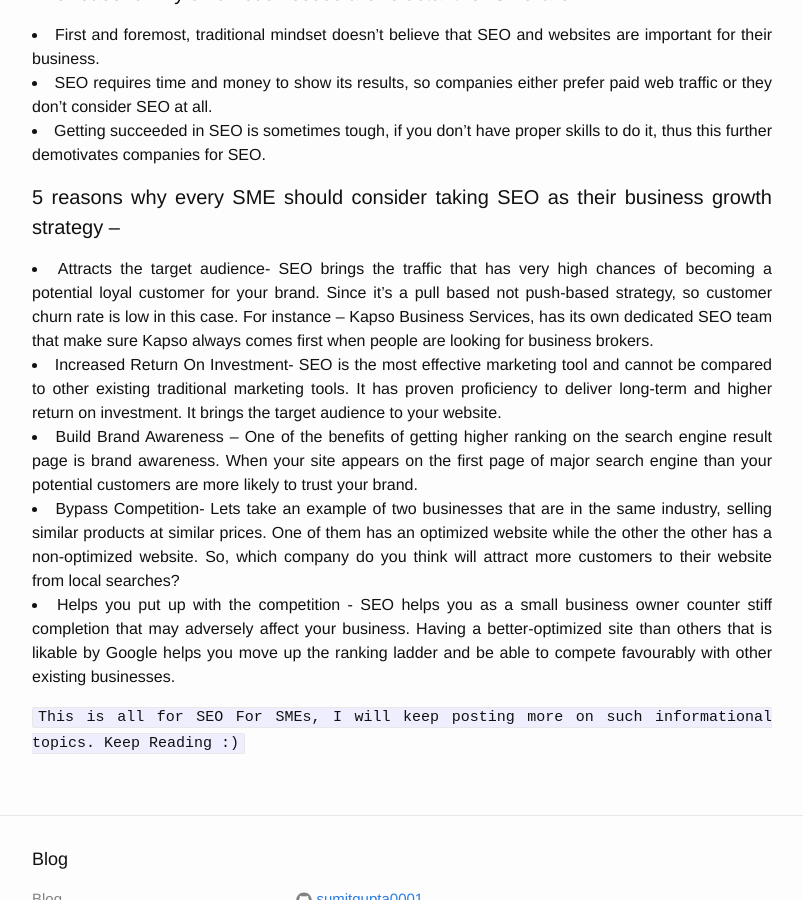
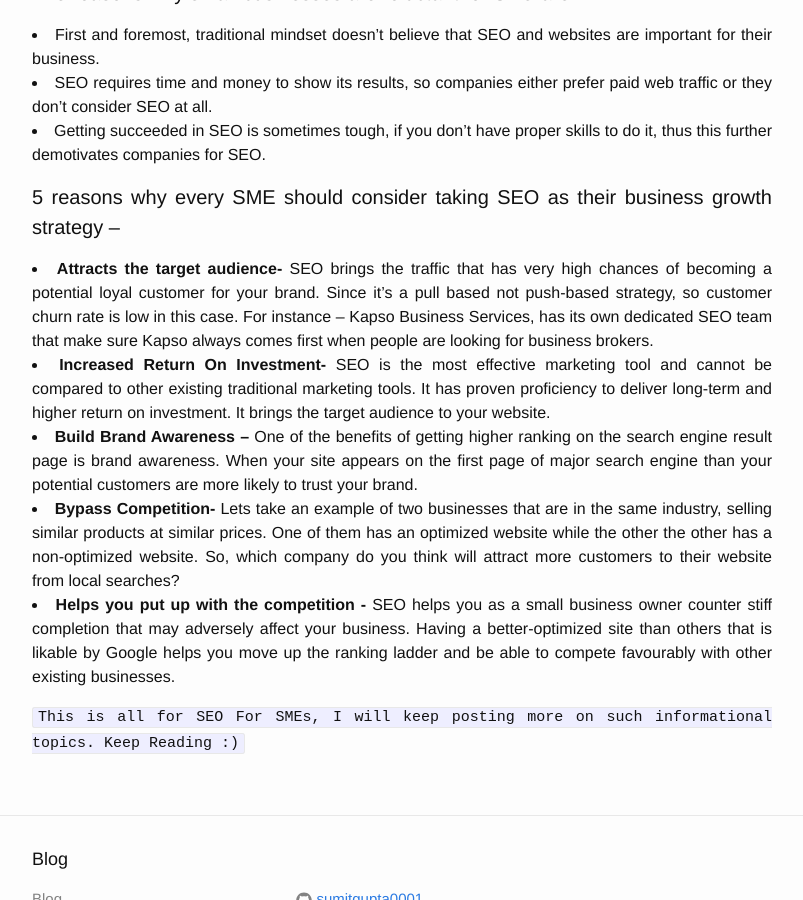
Before and after one commit to sumitgupta0001/sumitgupta.github.io, a Jekyll site: the page built from _posts/2018-11-15-SEO_for_SMEs.md, in a window 1280 px wide and 900 px high, scrolled down 785 px. Shown: the whole window, without its empty margins (238-1041 px from the left). Built offline with Jekyll 4.4.1, drawn with Linux system fonts in a browser that asks for light colours.

Commit message:
Minor changes

```diff
--- a/_posts/2018-11-15-SEO_for_SMEs.md
+++ b/_posts/2018-11-15-SEO_for_SMEs.md
@@ -40,12 +40,12 @@ div {
 
 
 <h4>5 reasons why every SME should consider taking SEO as their business growth strategy –</h4>
-<li>Attracts the target audience- SEO brings the traffic that has very high chances of becoming a potential loyal customer for your brand. Since it’s a pull based not push-based strategy, so customer churn rate is low in this case. For instance – Kapso Business Services, has its own dedicated SEO team that make sure Kapso always comes first when people are looking for business brokers.</li>
-<li>Increased Return On Investment- SEO is the most effective marketing tool and cannot be compared to other existing traditional marketing tools. It has proven proficiency to deliver long-term and higher return on investment.  It brings the target audience to your website.</li>
-<li>Build Brand Awareness – One of the benefits of getting higher ranking on the search engine result page is brand awareness. When your site appears on the first page of major search engine than your potential customers are more likely to trust your brand. </li>
+<li><b>Attracts the target audience-</b> SEO brings the traffic that has very high chances of becoming a potential loyal customer for your brand. Since it’s a pull based not push-based strategy, so customer churn rate is low in this case. For instance – Kapso Business Services, has its own dedicated SEO team that make sure Kapso always comes first when people are looking for business brokers.</li>
+<li><b>Increased Return On Investment-</b> SEO is the most effective marketing tool and cannot be compared to other existing traditional marketing tools. It has proven proficiency to deliver long-term and higher return on investment.  It brings the target audience to your website.</li>
+<li><b>Build Brand Awareness –</b> One of the benefits of getting higher ranking on the search engine result page is brand awareness. When your site appears on the first page of major search engine than your potential customers are more likely to trust your brand. </li>
 
-<li>Bypass Competition- Lets take an example of two businesses that are in the same industry, selling similar products at similar prices. One of them has an optimized website while the other the other has a non-optimized website. So, which company do you think will attract more customers to their website from local searches?</li>
-<li>Helps you put up with the competition - SEO helps you as a small business owner counter stiff completion that may adversely affect your business. Having a better-optimized site than others that is likable by Google helps you move up the ranking ladder and be able to compete favourably with other existing businesses.</li>
+<li><b>Bypass Competition- </b>Lets take an example of two businesses that are in the same industry, selling similar products at similar prices. One of them has an optimized website while the other the other has a non-optimized website. So, which company do you think will attract more customers to their website from local searches?</li>
+<li><b>Helps you put up with the competition -</b> SEO helps you as a small business owner counter stiff completion that may adversely affect your business. Having a better-optimized site than others that is likable by Google helps you move up the ranking ladder and be able to compete favourably with other existing businesses.</li>
 
 </p>
 
```
Also changed, not shown: _posts/2018-10-30-Keyword_Strategy.md (+1 -1 lines), _posts/2018-11-30-Innovative_Business_Ideas.md (+2 -2 lines), img/innovative-business-ideas.jpg (added).
